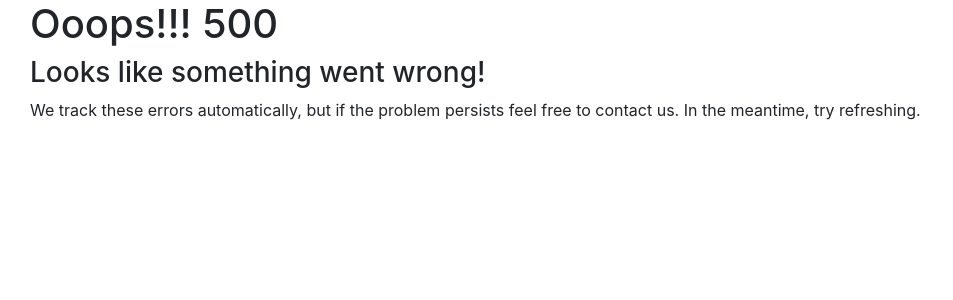
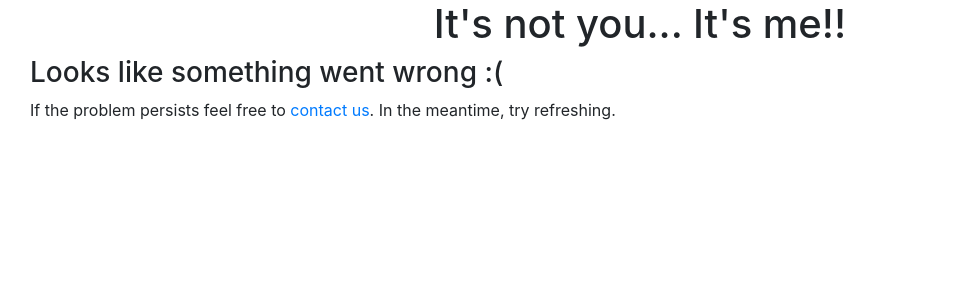
Before and after one commit to guanana/vanir, a Django app: template vanir/templates/500.html in a window 1280 px wide. Shown: the part 96-396 px from the top of the page, without its empty margins (0-953 px from the left). Run offline with Django 3.2, Linux system fonts and the light colour scheme; the template is opened without the code that fills it, so the values that code supplies are empty; parts of the project's set-up code (start-up, migrations or seed data) failed here and were passed over; some libraries are stand-ins or nearby versions.

Commit message:
Modify 500 with proper message

```diff
--- a/vanir/templates/500.html
+++ b/vanir/templates/500.html
@@ -3,9 +3,9 @@
 {% block title %}Server Error{% endblock %}
 
 {% block content %}
-<h1>Ooops!!! 500</h1>
+<h1 align="center">It's not you... It's me!!</h1>
 
-<h3>Looks like something went wrong!</h3>
+<h3>Looks like something went wrong :(</h3>
 
-<p>We track these errors automatically, but if the problem persists feel free to contact us. In the meantime, try refreshing.</p>
+  <p>If the problem persists feel free to <a href="https://github.com/guanana/vanir/issues">contact us</a>. In the meantime, try refreshing.</p>
 {% endblock content %}
```
